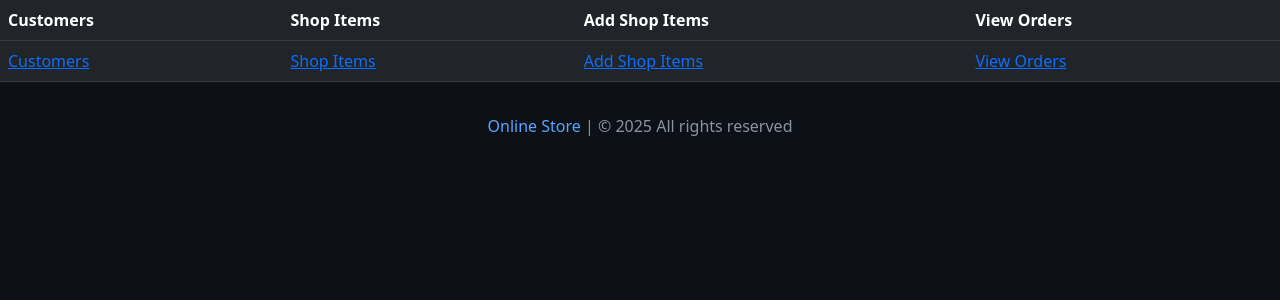
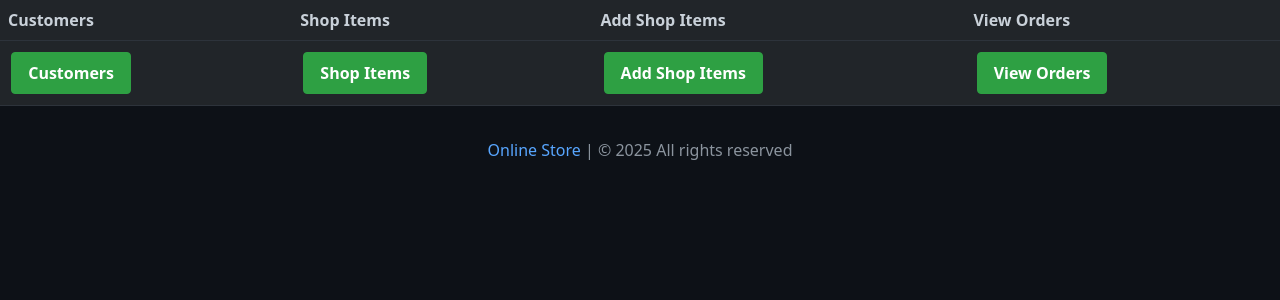
Before and after one commit to Mohamed-Makram47/E-Commerce, a Flask app: page /admin-page in a window 1280 px wide. Shown: the part 71-371 px from the top of the page. Run offline with Flask 3, Linux system fonts and the light colour scheme; a user stored in the database is signed in; some libraries are stand-ins or nearby versions.

Commit message:
updates in the front-end of admin page

```diff
--- a/website/templates/admin.html
+++ b/website/templates/admin.html
@@ -3,6 +3,37 @@
 {% block title %} Admin Page {% endblock %}
 
 {% block body %}
+<style>
+    /* Table Styling */
+    .table-dark {
+        background-color: #1d1f21;
+        color: #c9d1d9;
+        border: none;
+    }
+    .table-dark th,
+    .table-dark td {
+        border-color: #2d333b;
+    }
+
+    /* Link Button Styling */
+    .btn-green {
+        display: inline-block;
+        padding: 0.5rem 1rem;
+        margin: 0.2rem;
+        color: #ffffff;
+        background-color: #2ea043;
+        border: 1px solid #2ea043;
+        border-radius: 0.25rem;
+        text-decoration: none;
+        font-weight: bold;
+        text-align: center;
+        transition: background-color 0.3s ease, border-color 0.3s ease;
+    }
+    .btn-green:hover {
+        background-color: #218c3c;
+        border-color: #218c3c;
+    }
+</style>
 
 <table class="table table-dark table-hover">
     <thead>
@@ -11,19 +42,15 @@
             <th scope="col">Shop Items</th>
             <th scope="col">Add Shop Items</th>
             <th scope="col">View Orders</th>
-
         </tr>
-
     </thead>
     <tbody>
         <tr>
-        <td><a href="/customers">Customers</a></td>
-        <td><a href="/shop-items">Shop Items</a></td>
-        <td><a href="/add-shop-items">Add Shop Items</a></td>
-        <td><a href="/view-orders">View Orders</a></td>
+            <td><a href="/customers" class="btn-green">Customers</a></td>
+            <td><a href="/shop-items" class="btn-green">Shop Items</a></td>
+            <td><a href="/add-shop-items" class="btn-green">Add Shop Items</a></td>
+            <td><a href="/view-orders" class="btn-green">View Orders</a></td>
         </tr>
     </tbody>
 </table>
-
-
 {% endblock %}
```
Also changed, not shown: instance/database.sqlite3.
